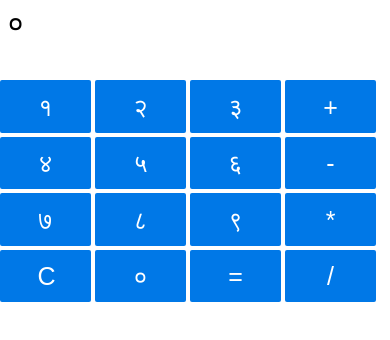
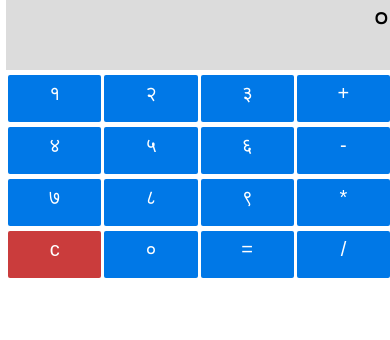
Before and after one commit to prashishh/Nepali-Calculator, a plain HTML site: page index.html in a window 390 px wide. Drawn offline with Linux system fonts and the light colour scheme.

Commit message:
responsive

```diff
--- a/css/style.css
+++ b/css/style.css
@@ -1,8 +1,34 @@
 
-.mainwrapper
-{
-    width: 380px;
+
+@media all{
+    .mainwrapper {
+        right: 0px;
+    }
+
+    .number-btn {
+        padding: 7px 0 30px 0;
+        text-align: center;
+        font-size: 20px;
+        height: 10px;
+        color: #000;
+    }
+
+    .pure-button-primary {
+        margin: -5px 5px 0px 3px;
+        margin-right: 10px;
+    }
+
 }
+
+a {
+    width: 97%;
+    color: #000;
+}
+
+.btn-wrapper {
+    margin-left: 5px;
+}
+
 .pure-button-xsmall {
     font-size: 70%;
 }
@@ -19,44 +45,44 @@
     font-size: 205%;
 }
 
-.pure-button-primary
-{
-    height: 10px;
-    width: 16px;
-    overflow: hidden;
-    margin-top: -5px;
+a.clear-btn {
+    background: rgb(202, 60, 60); ; /* this is a maroon */
 }
 
-.output-pane
-{
-    margin: 5px;
+a.equal-btn {
+    background: rgb(76, 201, 71); /* this is a maroon */
+}
+
+.output-pane {
     height: 70px;
     font-size: 30px;
-    width: 100%;
+    background-color: #dcdcdc;
+    margin-left: 6px;
 }
 
-.number-btn
-{
-    text-align: center;
-    font-size: 25px;
-    padding-bottom: 30px;
+input[type="text"][disabled] {
+    width: 100%;
+    text-align: right;
+    float: right;
+    padding: 0px;
+    border: none;
+    background-color: #dcdcdc;
 }
 
-input[type="text"]
-{
-    border: none;
+input[type="text"] {
+    margin-left: 5px;
+    width: 100%;
+    color: #000;
 }
 
-.row
-{
-    margin-top: 5px;
+.row {
+    margin-top: 10px;
 }
 
-.rowfirst
-{
+.rowfirst {
     margin-top: 10px;
 }
-.borderyes
-{
+
+.borderyes {
     border: 1px solid #000;
 }
--- a/index.html
+++ b/index.html
@@ -11,71 +11,69 @@
 
 <div ng-controller="mainController">
 <div class="mainwrapper">
-    <div class="pure-g output-pane ">
-        <div class="pure-u-1-1"><input type="text" value="{{nepoutput}}" /></div>
-        <div class="pure-u-1-1"><input type="text" value="{{operationToken}}" /></div>
-
+    <div class="pure-g output-pane">
+        <div class="pure-u-1-1"><input type="text" value="{{nepoutput}}" disabled/></div>
+        <div class="pure-u-1-1"><input type="text" value="{{operationToken}}" disabled/></div>
     </div>
 
-    <div class="pure-g row rowfirst">
-        <div class="pure-g">
-            <div class="pure-u-1-4 btn12">
+    <div class="pure-g btn-wrapper">
+        <div class="pure-g rowfirst">
+                <div class="pure-u-1-4">
                     <a class="pure-button pure-button-primary number-btn" value="1" ng-click='updateOutput(1)'>१</a>
                 </div>
-            <div class="pure-u-1-4 btn12">
-                <a class="pure-button pure-button-primary number-btn" value="2" ng-click='updateOutput(2)'>२</a>
+                <div class="pure-u-1-4">
+                    <a class="pure-button pure-button-primary number-btn" value="1" ng-click='updateOutput(1)'>२</a>
                 </div>
-            <div class="pure-u-1-4 btn12">
-                <a class="pure-button pure-button-primary number-btn" value="2" ng-click='updateOutput(3)'>३</a>
+                <div class="pure-u-1-4">
+                    <a class="pure-button pure-button-primary number-btn" value="1" ng-click='updateOutput(1)'>३</a>
                 </div>
-            <div class="pure-u-1-4 btn12">
-                <a class="pure-button pure-button-primary number-btn" ng-click='add()'>+</a>
+                <div class="pure-u-1-4">
+                    <a class="pure-button pure-button-primary number-btn" value="1" ng-click='updateOutput(1)'>+</a>
                 </div>
         </div>
 
         <div class="pure-g row">
-            <div class="pure-u-1-4 btn12">
-                <a class="pure-button pure-button-primary number-btn" value="2" ng-click='updateOutput(4)'>४</a>
+                <div class="pure-u-1-4">
+                    <a class="pure-button pure-button-primary number-btn" value="1" ng-click='updateOutput(1)'>४</a>
                 </div>
-            <div class="pure-u-1-4 btn12">
-                <a class="pure-button pure-button-primary number-btn" value="2" ng-click='updateOutput(5)'>५</a>
+                <div class="pure-u-1-4">
+                    <a class="pure-button pure-button-primary number-btn" value="1" ng-click='updateOutput(1)'>५</a>
                 </div>
-            <div class="pure-u-1-4 btn12">
-                <a class="pure-button pure-button-primary number-btn" value="2" ng-click='updateOutput(6)'>६</a>
+                <div class="pure-u-1-4">
+                    <a class="pure-button pure-button-primary number-btn" value="1" ng-click='updateOutput(1)'>६</a>
                 </div>
-            <div class="pure-u-1-4 btn12">
-                <a class="pure-button pure-button-primary number-btn" ng-click='subtract()'>-</a>
+                <div class="pure-u-1-4">
+                    <a class="pure-button pure-button-primary number-btn" value="1" ng-click='updateOutput(1)'>-</a>
                 </div>
         </div>
 
         <div class="pure-g row">
-            <div class="pure-u-1-4 btn12">
-                <a class="pure-button pure-button-primary number-btn" value="2" ng-click='updateOutput(7)'>७</a>
+                <div class="pure-u-1-4">
+                    <a class="pure-button pure-button-primary number-btn" value="1" ng-click='updateOutput(1)'>७</a>
                 </div>
-            <div class="pure-u-1-4 btn12">
-                <a class="pure-button pure-button-primary number-btn" value="2" ng-click='updateOutput(8)'>८</a>
+                <div class="pure-u-1-4">
+                    <a class="pure-button pure-button-primary number-btn" value="1" ng-click='updateOutput(1)'>८</a>
                 </div>
-
-            <div class="pure-u-1-4 btn12">
-                <a class="pure-button pure-button-primary number-btn" value="2" ng-click='updateOutput(9)'>९</a>
+                <div class="pure-u-1-4">
+                    <a class="pure-button pure-button-primary number-btn" value="1" ng-click='updateOutput(1)'>९</a>
                 </div>
-            <div class="pure-u-1-4 btn12">
-                <a class="pure-button pure-button-primary number-btn">*</a>
+                <div class="pure-u-1-4">
+                    <a class="pure-button pure-button-primary number-btn" value="1" ng-click='updateOutput(1)'>*</a>
                 </div>
         </div>
 
         <div class="pure-g row">
-            <div class="pure-u-1-4 btn12">
-                <a class="pure-button pure-button-primary number-btn" ng-click='clear()'>C</a>
+                <div class="pure-u-1-4">
+                    <a class="pure-button pure-button-primary number-btn clear-btn" value="1" ng-click='updateOutput(1)'>c</a>
                 </div>
-            <div class="pure-u-1-4 btn12">
-                <a class="pure-button pure-button-primary number-btn" value="2" ng-click='updateOutput(0)'>०</a>
+                <div class="pure-u-1-4">
+                    <a class="pure-button pure-button-primary number-btn" value="1" ng-click='updateOutput(1)'>०</a>
                 </div>
-            <div class="pure-u-1-4 btn12">
-                <a class="pure-button pure-button-primary number-btn" ng-click='calculate()'>=</a>
+                <div class="pure-u-1-4">
+                    <a class="pure-button pure-button-primary number-btn" value="1" ng-click='updateOutput(1)'>=</a>
                 </div>
-            <div class="pure-u-1-4 btn12">
-                <a class="pure-button pure-button-primary number-btn">/</a>
+                <div class="pure-u-1-4">
+                    <a class="pure-button pure-button-primary number-btn" value="1" ng-click='updateOutput(1)'>/</a>
                 </div>
         </div>
     </div>
```
Lines whose indentation alone changed are shown as unchanged.
